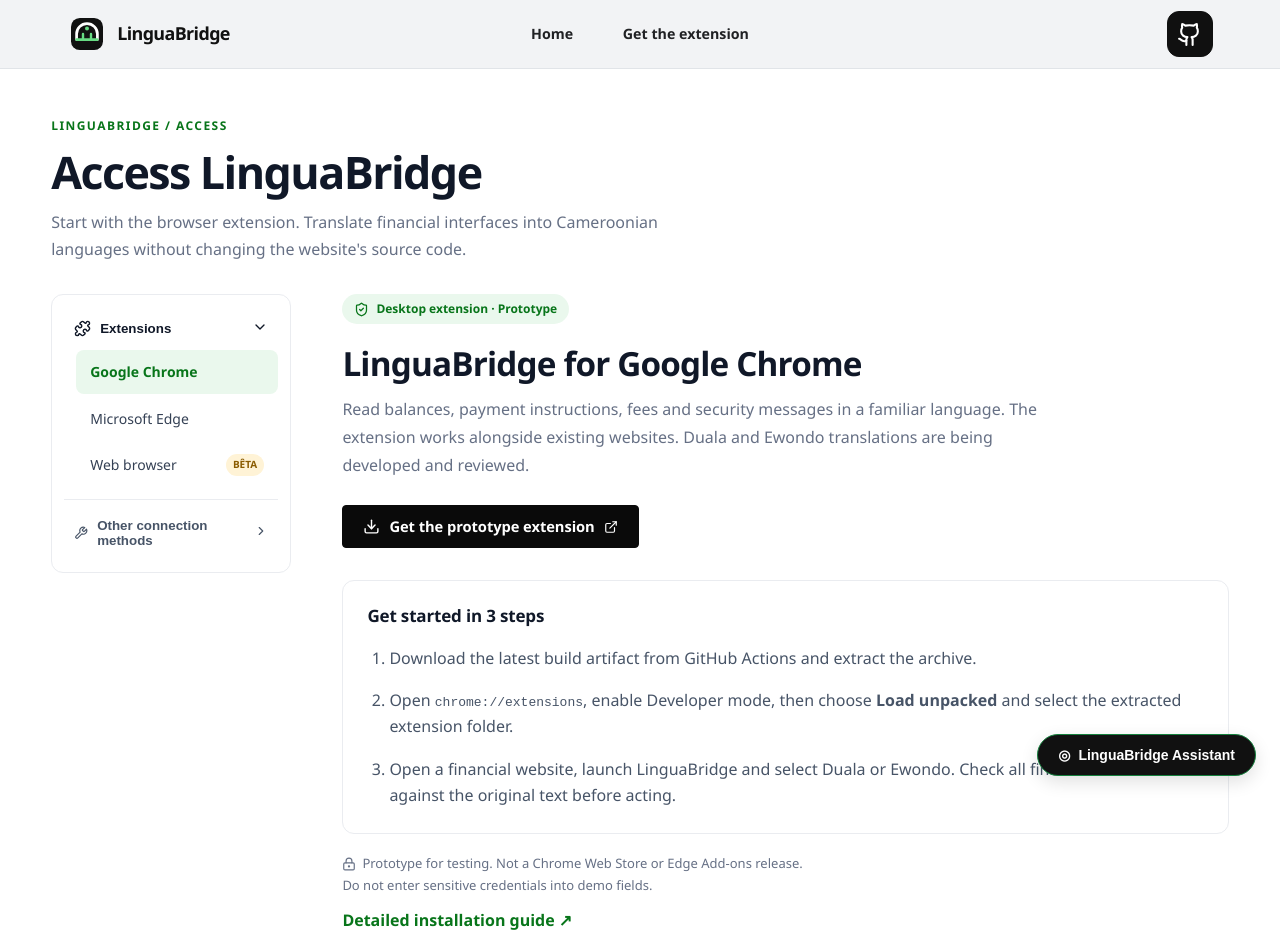
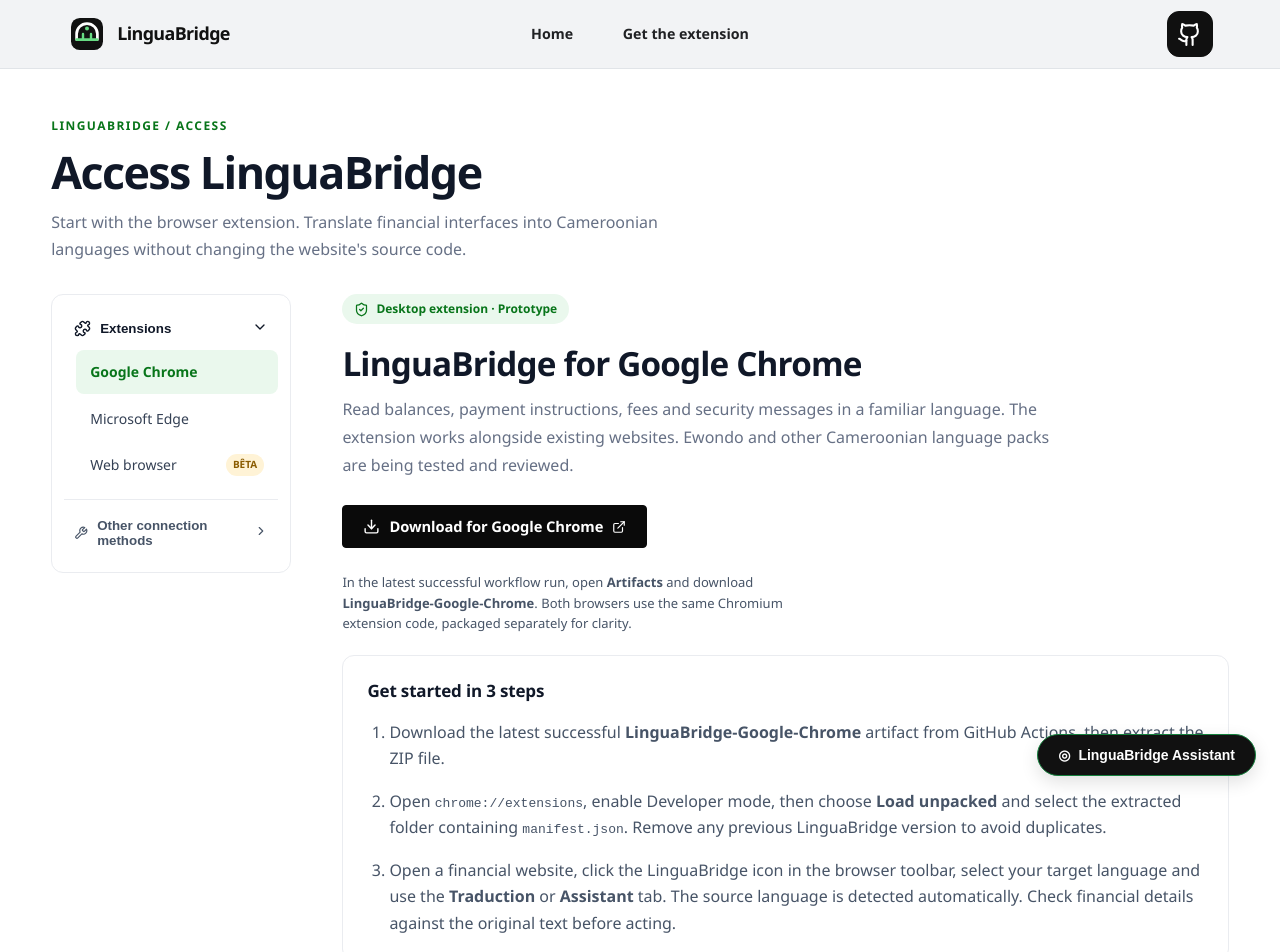
Before and after one commit to AnonyDes/LinguaBridge, a Next.js app in the folder linguabridge/apps/web/: page /dashboard in a window 1280 px wide. Shown: the top 952 px of the page. Built offline with nearby package versions, Linux system fonts and the light colour scheme; no server answers.

Commit message:
Prioritize Google Chrome in access portal and document separate Chrome artifact and installation

```diff
--- a/linguabridge/apps/web/src/app/dashboard/page.tsx
+++ b/linguabridge/apps/web/src/app/dashboard/page.tsx
@@ -7,6 +7,7 @@ import { ChevronDown, ChevronRight, Download, ExternalLink, Globe2, Laptop, Lock
 type View = 'chrome' | 'edge' | 'web' | 'other';
 const repo = 'https://github.com/AnonyDes/LinguaBridge';
 const build = repo + '/actions/workflows/build-edge-extension.yml';
+const chromeBuild = build;
 
 export default function DeveloperDashboard() {
   const [view, setView] = useState<View>('chrome');
@@ -51,18 +52,19 @@ export default function DeveloperDashboard() {
             {(view === 'chrome' || view === 'edge') && <>
               <div style={{ display: 'inline-flex', alignItems: 'center', gap: 7, background: '#EAF8ED', color: '#08751A', borderRadius: 99, padding: '6px 12px', fontSize: 12, fontWeight: 700, marginBottom: 20 }}><ShieldCheck size={15}/> Desktop extension · Prototype</div>
               <h2 style={{ fontSize: 'clamp(1.5rem, 2.6vw, 2.1rem)', color: '#101828', letterSpacing: '-0.025em', marginBottom: 12 }}>LinguaBridge for {view === 'chrome' ? 'Google Chrome' : 'Microsoft Edge'}</h2>
-              <p style={{ color: '#667085', lineHeight: 1.75, maxWidth: 720, marginBottom: 26 }}>Read balances, payment instructions, fees and security messages in a familiar language. The extension works alongside existing websites. Duala and Ewondo translations are being developed and reviewed.</p>
-              <a href={build} target="_blank" rel="noreferrer" className="btn btn-primary" style={{ display: 'inline-flex', alignItems: 'center', gap: 9, marginBottom: 24 }}><Download size={17}/> Get the prototype extension <ExternalLink size={14}/></a>
+              <p style={{ color: '#667085', lineHeight: 1.75, maxWidth: 720, marginBottom: 26 }}>Read balances, payment instructions, fees and security messages in a familiar language. The extension works alongside existing websites. Ewondo and other Cameroonian language packs are being tested and reviewed.</p>
+              <a href={view === 'chrome' ? chromeBuild : build} target="_blank" rel="noreferrer" className="btn btn-primary" style={{ display: 'inline-flex', alignItems: 'center', gap: 9, marginBottom: 24 }}><Download size={17}/> {view === 'chrome' ? 'Download for Google Chrome' : 'Download for Microsoft Edge'} <ExternalLink size={14}/></a>
+              <p style={{ fontSize: 13, color: '#475467', marginBottom: 22 }}>In the latest successful workflow run, open <strong>Artifacts</strong> and download <strong>{view === 'chrome' ? 'LinguaBridge-Google-Chrome' : 'LinguaBridge-Microsoft-Edge'}</strong>. Both browsers use the same Chromium extension code, packaged separately for clarity.</p>
               <div style={{ border: '1px solid #EAECF0', borderRadius: 12, padding: '24px', marginTop: 8 }}>
                 <h3 style={{ fontSize: 17, fontWeight: 750, color: '#101828', marginBottom: 18 }}>Get started in 3 steps</h3>
                 <ol style={{ display: 'grid', gap: 16, paddingLeft: 22, color: '#475467', lineHeight: 1.65 }}>
-                  <li>Download the latest build artifact from GitHub Actions and extract the archive.</li>
-                  <li>Open <code>{view === 'chrome' ? 'chrome://extensions' : 'edge://extensions'}</code>, enable Developer mode, then choose <strong>Load unpacked</strong> and select the extracted extension folder.</li>
-                  <li>Open a financial website, launch LinguaBridge and select Duala or Ewondo. Check all financial details against the original text before acting.</li>
+                  <li>Download the latest successful <strong>{view === 'chrome' ? 'LinguaBridge-Google-Chrome' : 'LinguaBridge-Microsoft-Edge'}</strong> artifact from GitHub Actions, then extract the ZIP file.</li>
+                  <li>Open <code>{view === 'chrome' ? 'chrome://extensions' : 'edge://extensions'}</code>, enable Developer mode, then choose <strong>Load unpacked</strong> and select the extracted folder containing <code>manifest.json</code>. Remove any previous LinguaBridge version to avoid duplicates.</li>
+                  <li>Open a financial website, click the LinguaBridge icon in the browser toolbar, select your target language and use the <strong>Traduction</strong> or <strong>Assistant</strong> tab. The source language is detected automatically. Check financial details against the original text before acting.</li>
                 </ol>
               </div>
               <p style={{ fontSize: 13, color: '#667085', lineHeight: 1.7, marginTop: 18 }}><LockKeyhole size={14} style={{ display: 'inline', verticalAlign: 'middle', marginRight: 6 }}/>Prototype for testing. Not a Chrome Web Store or Edge Add-ons release. Do not enter sensitive credentials into demo fields.</p>
-              <p style={{ marginTop: 12 }}><a href={repo + '/blob/main/linguabridge/apps/extension/EDGE_DESKTOP.md'} target="_blank" rel="noreferrer" style={{ color: '#08751A', fontWeight: 650 }}>Detailed installation guide ↗</a></p>
+              <p style={{ marginTop: 12 }}><a href={repo + '/blob/main/linguabridge/apps/extension/EDGE_DESKTOP.md'} target="_blank" rel="noreferrer" style={{ color: '#08751A', fontWeight: 650 }}>Installation guide (Chrome and Edge) ↗</a></p>
             </>}
             {view === 'web' && <>
               <div style={{ display: 'inline-flex', alignItems: 'center', gap: 7, background: '#FFF3D6', color: '#8A5B00', borderRadius: 99, padding: '6px 12px', fontSize: 12, fontWeight: 700, marginBottom: 20 }}>BÊTA · In development</div>
```
